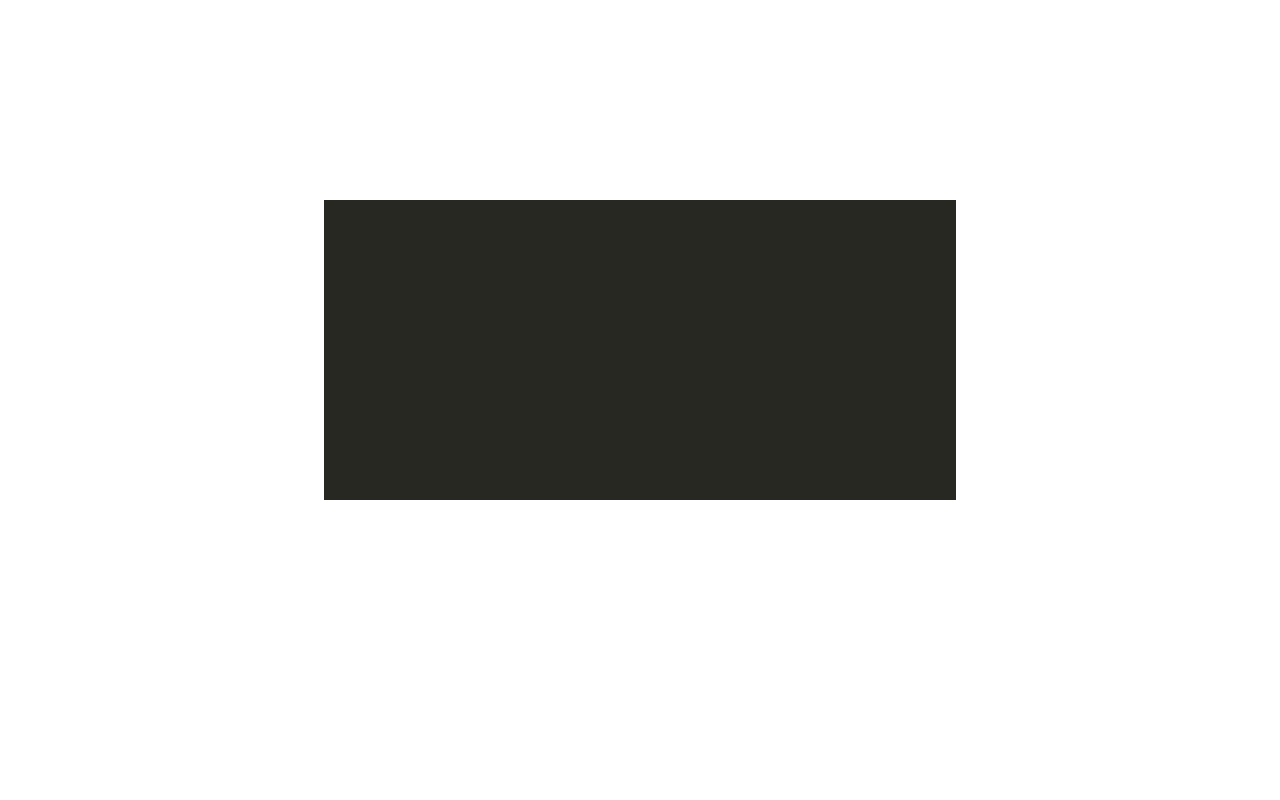
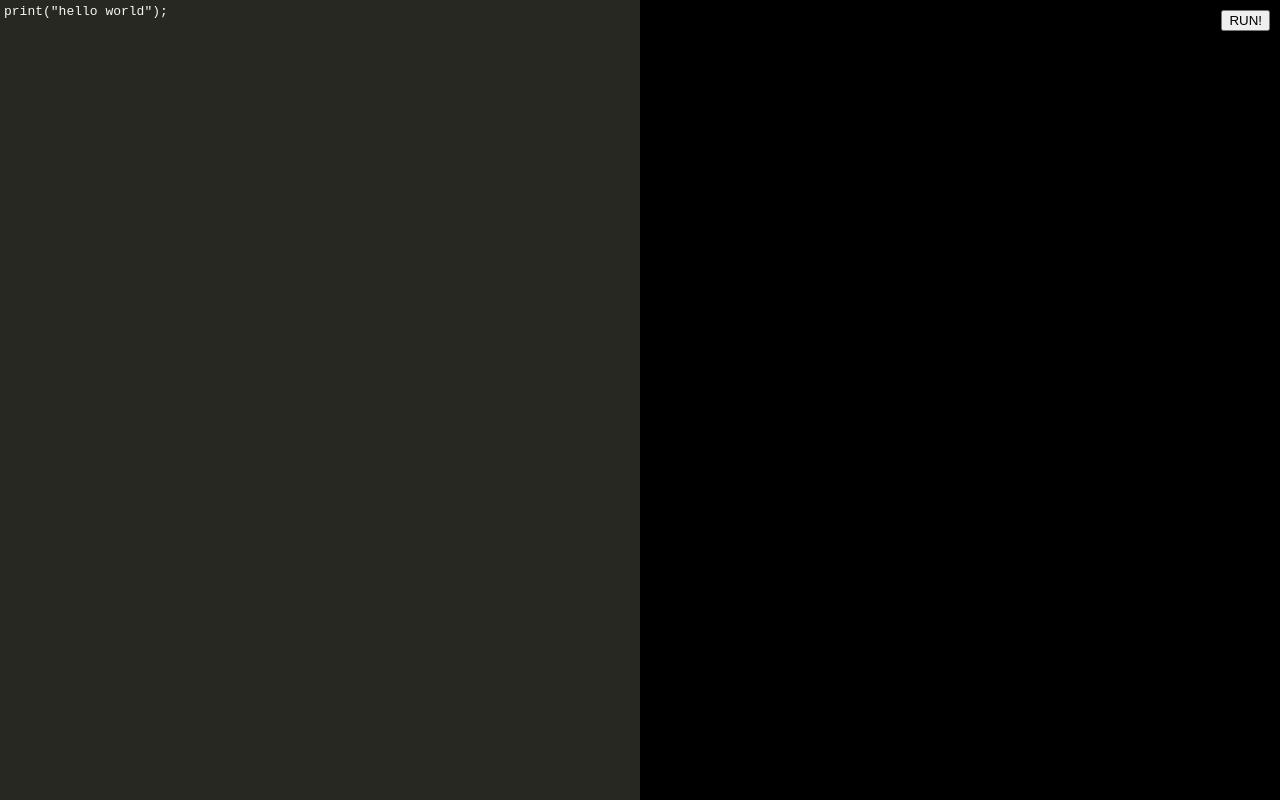
Before and after one commit to setlxjs/setlxjs-browser, a website built with webpack: page src/index.html in a window 1280 px wide. Built offline with nearby package versions, Linux system fonts and the light colour scheme.

Commit message:
create basic version

```diff
--- a/package.json
+++ b/package.json
@@ -11,7 +11,7 @@
   "dependencies": {
     "codemirror": "^5.17.0",
     "setlxjs-lib": "^1.2.0",
-    "setlxjs-transpiler": "^1.2.0",
+    "setlxjs-transpiler": "^1.2.1",
     "webpack": "^1.13.1"
   },
   "devDependencies": {
--- /dev/null
+++ b/src/execute.js
@@ -0,0 +1,18 @@
+import transpiler from 'setlxjs-transpiler';
+import * as hlp from 'setlxjs-lib/dist/hlp';
+import * as std from 'setlxjs-lib/dist/std';
+import StdLibPluginBrowser from './plugins/StdLibPluginBrowser';
+import HelperPluginBrowser from './plugins/HelperPluginBrowser';
+
+export default function execute(content, print) {
+  return transpiler(content, {
+    plugins: {
+      stdLibPlugin: new StdLibPluginBrowser(),
+      helperPlugin: new HelperPluginBrowser(),
+    },
+  })
+    .then(res => {
+      const code = new Function('$$stdLib', '$$hlpLib', 'print', res);
+      code(std, hlp, print);
+    });
+}
--- a/src/index.html
+++ b/src/index.html
@@ -12,8 +12,41 @@
     />
     <script src="https://cdnjs.cloudflare.com/ajax/libs/codemirror/5.17.0/codemirror.min.js" >
     </script>
-    <script src="https://cdnjs.cloudflare.com/ajax/libs/codemirror/5.17.0/mode/javascript.js" >
-    </script>
+    <style>
+      * {
+        box-sizing: border-box;
+      }
+
+      html, body {
+        height: 100%;
+        margin: 0;
+      }
+
+      #editor {
+        width: 50%;
+        margin: 0;
+        float: left;
+        height: 100%;
+      }
+
+      #cons {
+        width: 50%;
+        margin: 0;
+        float: right;
+        height: 100%;
+        background-color: black;
+        color: white;
+        padding: 10px;
+        font-family: monospace;
+      }
+
+      .error-line {
+        background-color: red;
+      }
+    </style>
   </head>
-  <body></body>
+  <body>
+    <div id="editor"></div>
+    <div id="cons"></div>
+  </body>
 </html>
--- a/src/index.js
+++ b/src/index.js
@@ -1,11 +1,36 @@
-import transpiler from 'setlxjs-transpiler';
-import 'setlxjs-lib/dist/hlp/';
-import 'setlxjs-lib/dist/std/';
+import execute from './execute';
+import printToDiv from './printToDiv';
 
-const editor = document.createElement('div');
+const editor = document.getElementById('editor');
+const cons = document.getElementById('cons');
+
+const button = document.createElement('button');
+button.innerHTML = 'RUN!';
+button.style.position = 'fixed';
+button.style.top = '10px';
+button.style.right = '10px';
+
 document.body.appendChild(editor);
+document.body.appendChild(button);
+document.body.appendChild(cons);
 
-editor.style.width = '50%';
-editor.style.margin = '200px auto 20px';
+const codemirror = CodeMirror(editor, {
+  theme: 'monokai',
+  value: 'print("hello world");'
+});
 
-CodeMirror(editor, { theme: 'monokai', mode: 'javascript' });
+editor.firstChild.style.height = '100%';
+
+const print = printToDiv(cons);
+
+const markLine = number => {
+  codemirror.addLineClass('line-error', 'background', number);
+}
+
+button.onclick = () => {
+  cons.innerHTML = '';
+  execute(codemirror.getValue(), print)
+    .catch(error => {
+      print(error);
+    });
+};
--- /dev/null
+++ b/src/plugins/HelperPluginBrowser.js
@@ -0,0 +1,9 @@
+import HelperPlugin from 'setlxjs-transpiler/build/plugins/HelperPlugin';
+
+export default class HelperPluginBrowser extends HelperPlugin {
+  imports() {
+    return this.imps.map(
+      imp => `var ${imp.varName} = $$hlpLib.${imp.importName};`
+    ).join('\n');;
+  }
+}
--- /dev/null
+++ b/src/plugins/StdLibPluginBrowser.js
@@ -0,0 +1,9 @@
+import StdLibPlugin from 'setlxjs-transpiler/build/plugins/StdLibPlugin';
+
+export default class StdLibPluginBrowser extends StdLibPlugin {
+  imports() {
+    return this.imps.filter(imp => imp.varName !== 'print').map(
+      imp => `var ${imp.varName} = $$stdLib.${imp.importName};`
+    ).join('\n');;
+  }
+}
--- /dev/null
+++ b/src/printToDiv.js
@@ -0,0 +1,18 @@
+import stringify from 'setlxjs-lib/dist/util/stringify';
+
+const _stringify = str => stringify(str, false);
+
+const encode = {
+  '  ': ' &nbsp;',
+  '<': '&lt;',
+  '>': '&gt;',
+  '"': '&quot;',
+  '\'': '&apos;',
+}
+const htmlify = str => str.replace(/[<>"']|  /g, match => encode[match])
+
+const printToDiv = div => (...args) => {
+  div.innerHTML += args.map(_stringify).map(htmlify).join('') + '</br>';
+}
+
+export default printToDiv;
```
